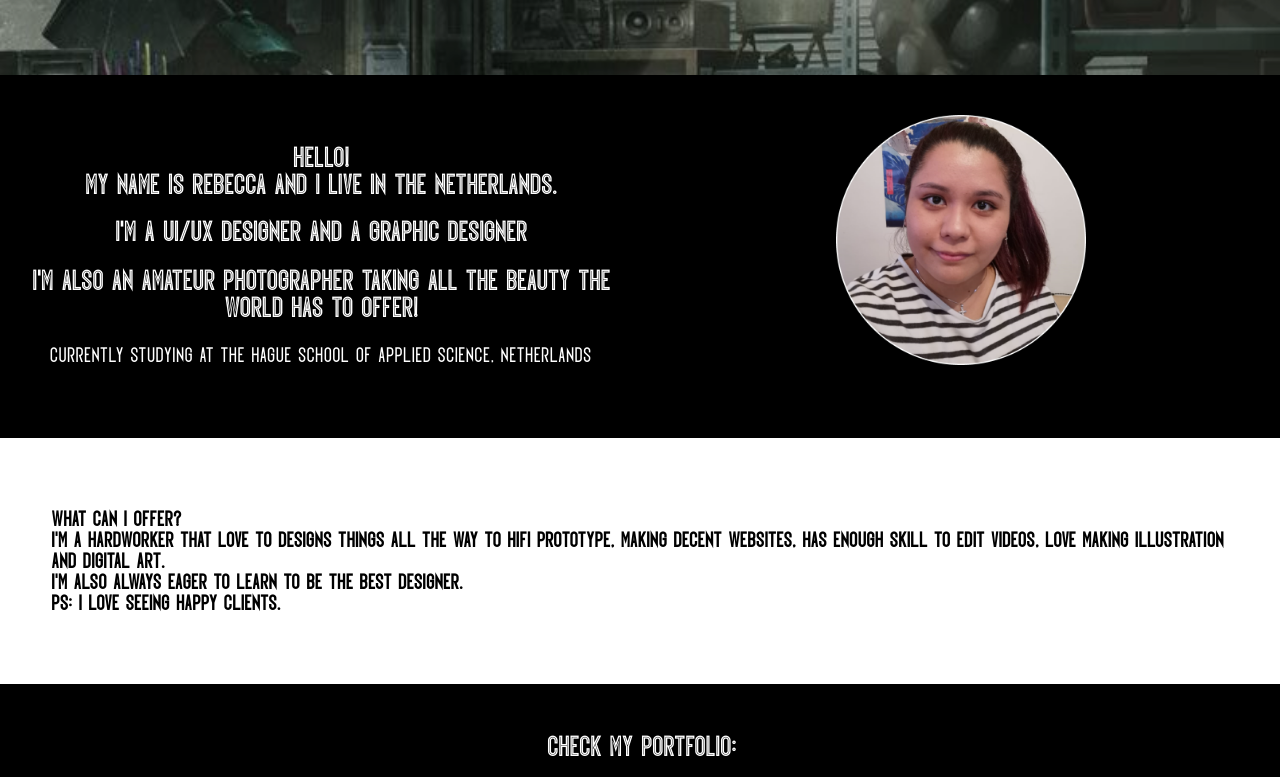
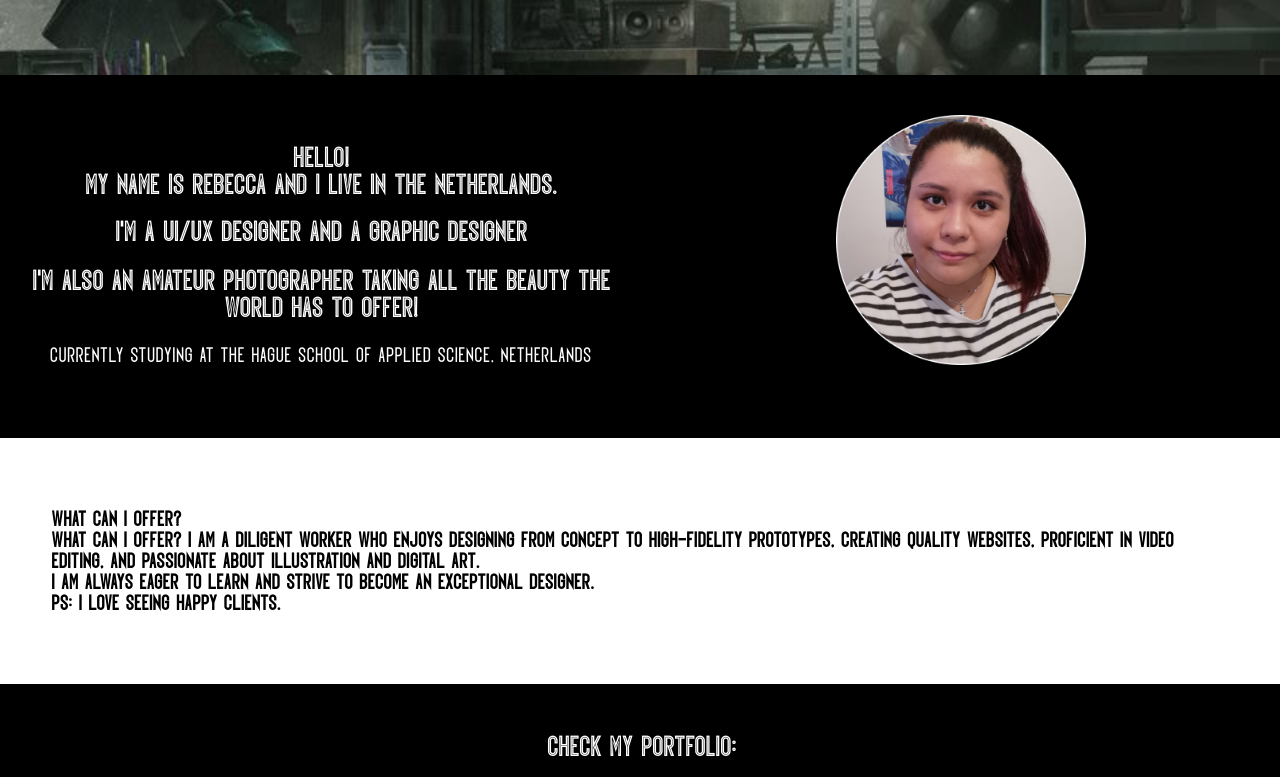
Before and after one commit to Reoul18/Portfolio_Rebecca_Leonora_Likumahwa, a plain HTML site: page index.html in a window 1280 px wide. Shown: the part 284-1061 px from the top of the page. Drawn offline with Linux system fonts and the light colour scheme.

Commit message:
Homepage Update

```diff
--- a/index.html
+++ b/index.html
@@ -29,9 +29,9 @@
             </div>
         </div>
         <div class="meerWeten">
-            <p class="info"> What can i offer? <br /> I'm a hardworker that love to designs things all the way to Hifi Prototype,
-                making decent websites, has enough skill to edit videos, love making illustration and digital art.
-                <br />I'm also always eager to learn to be the best designer.
+            <p class="info"> What can i offer? <br /> What can I offer?
+                I am a diligent worker who enjoys designing from concept to high-fidelity prototypes, creating quality websites, proficient in video editing, and passionate about illustration and digital art.
+                <br />I am always eager to learn and strive to become an exceptional designer.
                 <br /> ps: I love seeing happy clients.</p>
         </div>
         <div class="opties">
```
